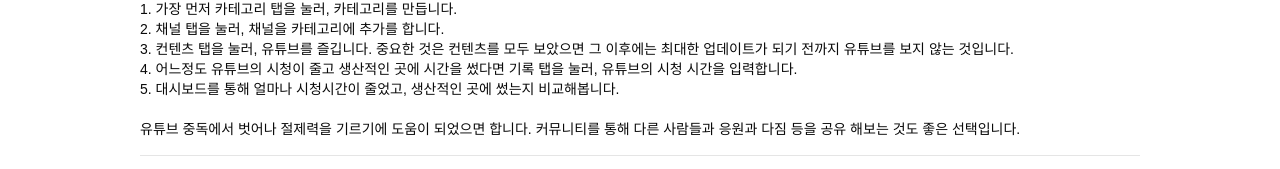
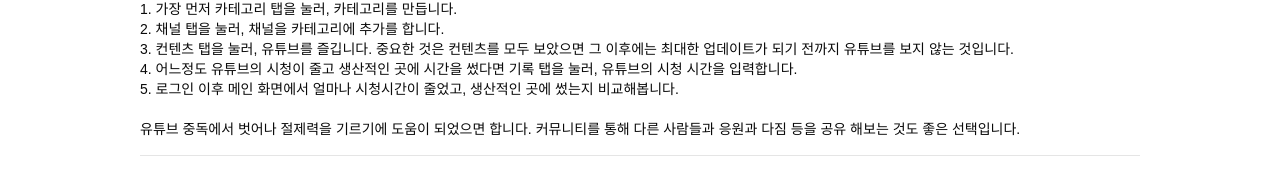
Before and after one commit to parklego/youtube_detox, a Next.js app: page /about in a window 1280 px wide. Both pictures are taken after a click on the button "어떻게 이용하면 되는건가요?". Shown: the part 1006-1175 px from the top of the page. Built offline with nearby package versions, Linux system fonts and the light colour scheme; no server answers; a web font is replaced by a local one.

Commit message:
소개 페이지 문구 수정

```diff
--- a/src/app/about/page.tsx
+++ b/src/app/about/page.tsx
@@ -93,8 +93,8 @@
                   기록 탭을 눌러, 유튜브의 시청 시간을 입력합니다.
                 </p>
                 <p>
-                  5. 대시보드를 통해 얼마나 시청시간이 줄었고, 생산적인 곳에
-                  썼는지 비교해봅니다.
+                  5. 로그인 이후 메인 화면에서 얼마나 시청시간이 줄었고,
+                  생산적인 곳에 썼는지 비교해봅니다.
                 </p>
                 <br />
                 <p>
@@ -107,8 +107,8 @@
             <AccordionItem value="item-3">
               <AccordionTrigger>이 사이트는 유료인가요?</AccordionTrigger>
               <AccordionContent>
-                아니요. 현재 유튜브에서 제공하는 무료 API를 통해 일일 사용량
-                만큼 이용가능합니다.
+                아니요. 현재 유튜브에서 제공하는 무료 일일 사용량 만큼
+                이용가능합니다.
               </AccordionContent>
             </AccordionItem>
             <AccordionItem value="item-4">
```
